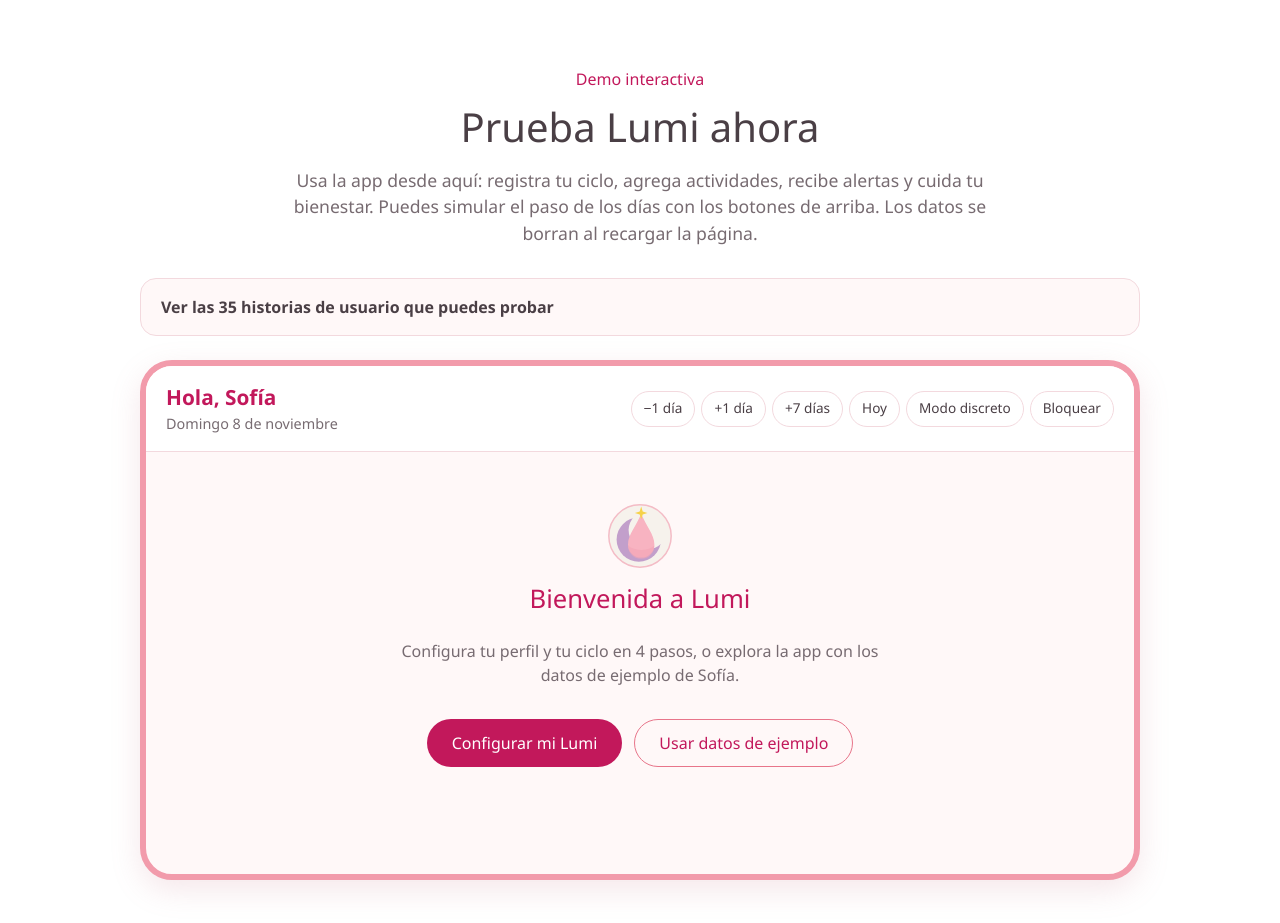
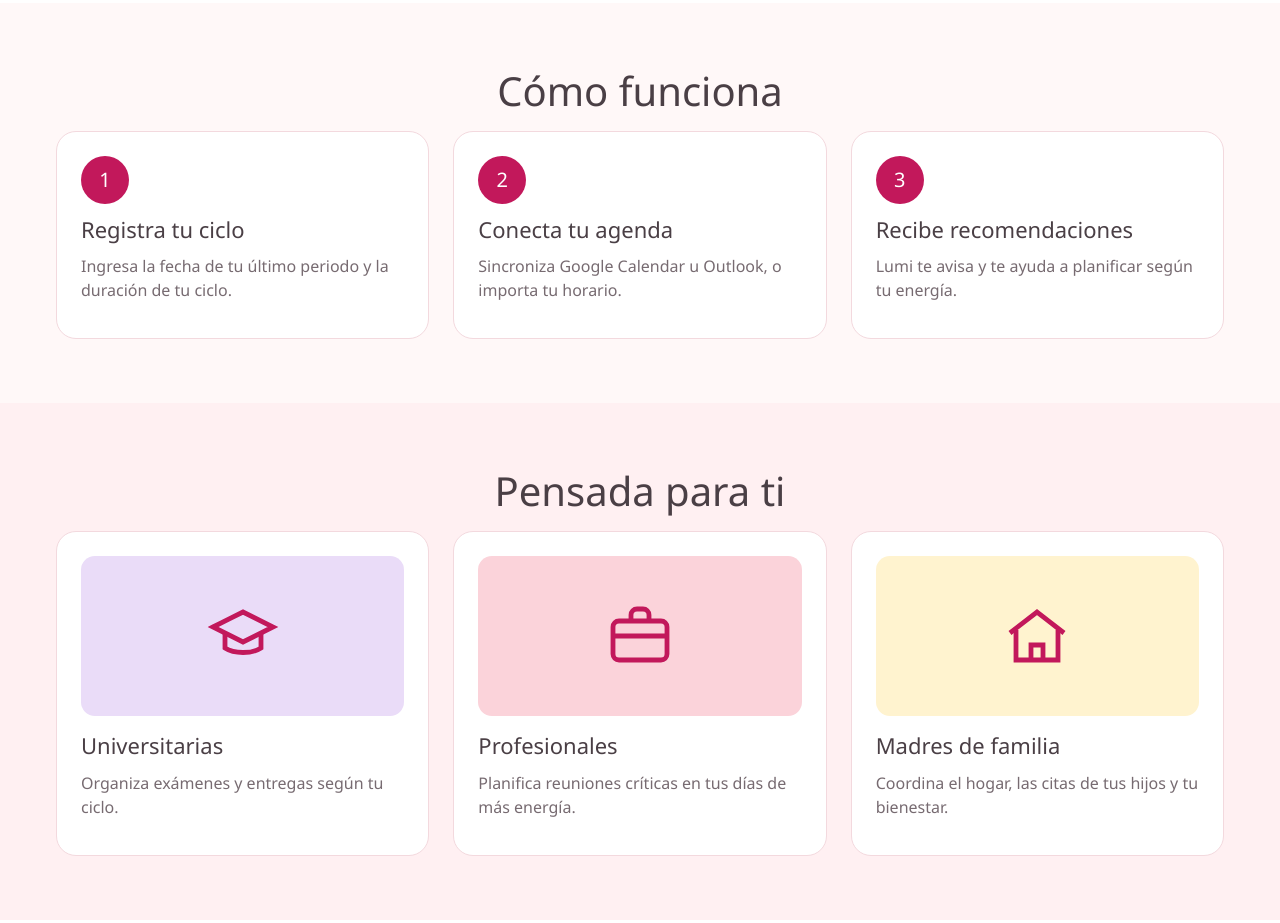
Before and after one commit to LUMI-UPC/Lumi-landing-page, a plain HTML site: page index.html in a window 1280 px wide. Shown: the part 1920-2843 px from the top of the page. Drawn offline with nearby package versions, Linux system fonts and the light colour scheme; a web font is replaced by a local one.

Commit message:
feat(how-it-works): add how it works and target audience sections

```diff
--- /dev/null
+++ b/css/sections/audience.css
@@ -0,0 +1,8 @@
+/* Para quién es */
+.audience__image {
+  height: 160px; border-radius: 14px; background: var(--color-lilac); margin-bottom: 16px;
+  display: flex; align-items: center; justify-content: center; color: var(--color-accent);
+}
+.audience__image svg { width: 72px; height: 72px; }
+.audience .card:nth-child(2) .audience__image { background: var(--color-pink); }
+.audience .card:nth-child(3) .audience__image { background: var(--color-yellow); }
--- /dev/null
+++ b/css/sections/how-it-works.css
@@ -0,0 +1,6 @@
+/* Cómo funciona */
+.how-it-works__number {
+  display: inline-flex; align-items: center; justify-content: center;
+  width: 48px; height: 48px; border-radius: 50%; background: var(--color-accent);
+  color: var(--color-white); font-size: 1.25rem; margin-bottom: 12px;
+}
--- a/index.html
+++ b/index.html
@@ -22,6 +22,8 @@
   <link rel="stylesheet" href="css/sections/hero.css">
   <link rel="stylesheet" href="css/sections/problem.css">
   <link rel="stylesheet" href="css/sections/features.css">
+  <link rel="stylesheet" href="css/sections/how-it-works.css">
+  <link rel="stylesheet" href="css/sections/audience.css">
   <link rel="stylesheet" href="css/sections/try-lumi.css">
   <link rel="stylesheet" href="css/sections/pricing.css">
   <link rel="stylesheet" href="css/sections/testimonials.css">
@@ -151,6 +153,60 @@
             <svg class="features__icon" viewBox="0 0 24 24" fill="none" stroke="currentColor" stroke-width="2" aria-hidden="true"><rect x="5" y="11" width="14" height="10" rx="2"/><path d="M8 11V7a4 4 0 0 1 8 0v4"/></svg>
             <h3>Privacidad total</h3>
             <p>Bloqueo con PIN o huella, modo discreto y control de tus datos.</p>
+          </article>
+        </div>
+      </div>
+    </section>
+
+    <!-- Cómo funciona -->
+    <section class="section how-it-works" id="how-it-works" aria-labelledby="how-it-works-title">
+      <div class="container">
+        <h2 class="section__title" id="how-it-works-title">Cómo funciona</h2>
+        <ol class="grid-3">
+          <li class="card">
+            <span class="how-it-works__number" aria-hidden="true">1</span>
+            <h3>Registra tu ciclo</h3>
+            <p>Ingresa la fecha de tu último periodo y la duración de tu ciclo.</p>
+          </li>
+          <li class="card">
+            <span class="how-it-works__number" aria-hidden="true">2</span>
+            <h3>Conecta tu agenda</h3>
+            <p>Sincroniza Google Calendar u Outlook, o importa tu horario.</p>
+          </li>
+          <li class="card">
+            <span class="how-it-works__number" aria-hidden="true">3</span>
+            <h3>Recibe recomendaciones</h3>
+            <p>Lumi te avisa y te ayuda a planificar según tu energía.</p>
+          </li>
+        </ol>
+      </div>
+    </section>
+
+    <!-- Para quién es -->
+    <section class="section section--pink audience" id="audience" aria-labelledby="audience-title">
+      <div class="container">
+        <h2 class="section__title" id="audience-title">Pensada para ti</h2>
+        <div class="grid-3">
+          <article class="card">
+            <div class="audience__image" aria-hidden="true">
+              <svg viewBox="0 0 24 24" fill="none" stroke="currentColor" stroke-width="1.6"><path d="M2 9l10-5 10 5-10 5z"/><path d="M6 11v5c3 2 9 2 12 0v-5"/></svg>
+            </div>
+            <h3>Universitarias</h3>
+            <p>Organiza exámenes y entregas según tu ciclo.</p>
+          </article>
+          <article class="card">
+            <div class="audience__image" aria-hidden="true">
+              <svg viewBox="0 0 24 24" fill="none" stroke="currentColor" stroke-width="1.6"><rect x="3" y="7" width="18" height="13" rx="2"/><path d="M9 7V5a2 2 0 0 1 2-2h2a2 2 0 0 1 2 2v2M3 12h18"/></svg>
+            </div>
+            <h3>Profesionales</h3>
+            <p>Planifica reuniones críticas en tus días de más energía.</p>
+          </article>
+          <article class="card">
+            <div class="audience__image" aria-hidden="true">
+              <svg viewBox="0 0 24 24" fill="none" stroke="currentColor" stroke-width="1.6"><path d="M3 11l9-7 9 7"/><path d="M5 10v10h14V10"/><path d="M10 20v-5h4v5"/></svg>
+            </div>
+            <h3>Madres de familia</h3>
+            <p>Coordina el hogar, las citas de tus hijos y tu bienestar.</p>
           </article>
         </div>
       </div>
```
